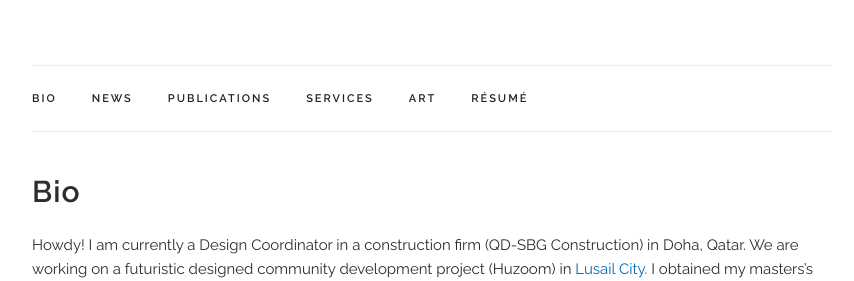
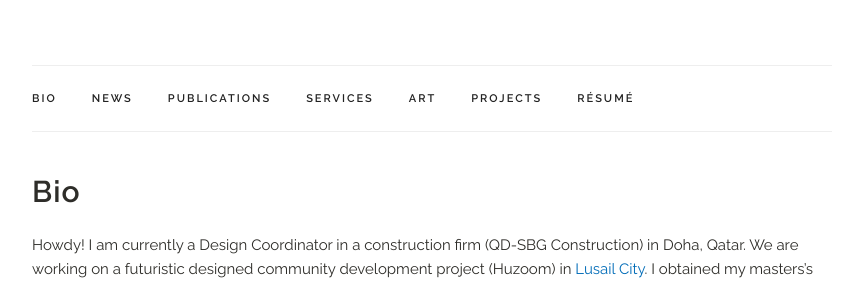
Before and after one commit to aleemulla/aleemulla.github.io, a Jekyll site: the page built from index.html, in a window 1280 px wide and 900 px high. Shown: the part 212-493 px from the top of the window, without its empty margins (208-1062 px from the left). Built offline with Jekyll 4.4.1, drawn with Linux system fonts in a browser that asks for light colours; a style sheet for code colours, icons or effects is not loaded.

Commit message:
thirtyfive commit

```diff
--- a/_layouts/default.html
+++ b/_layouts/default.html
@@ -111,7 +111,7 @@
           <li class="navbar-item"><a class="navbar-link" href={{ "/index.html#publications" | prepend: site.baseurl }}>Publications</a></li>
           <li class="navbar-item"><a class="navbar-link" href={{ "/index.html#services" | prepend: site.baseurl }}>Services</a></li>
           <li class="navbar-item"><a class="navbar-link" href={{ "/index.html#art" | prepend: site.baseurl }}>Art</a></li>
-          <!--<li class="navbar-item"><a class="navbar-link" href={{ "/index.html#projects" | prepend: site.baseurl }}>Projects</a></li>-->
+          <li class="navbar-item"><a class="navbar-link" href={{ "/index.html#projects" | prepend: site.baseurl }}>Projects</a></li>
           <li class="navbar-item"><a class="navbar-link" href={{ "/index.html#resume" | prepend: site.baseurl }}>Résumé</a></li>
 
           <!-- right hand side: -->
```
